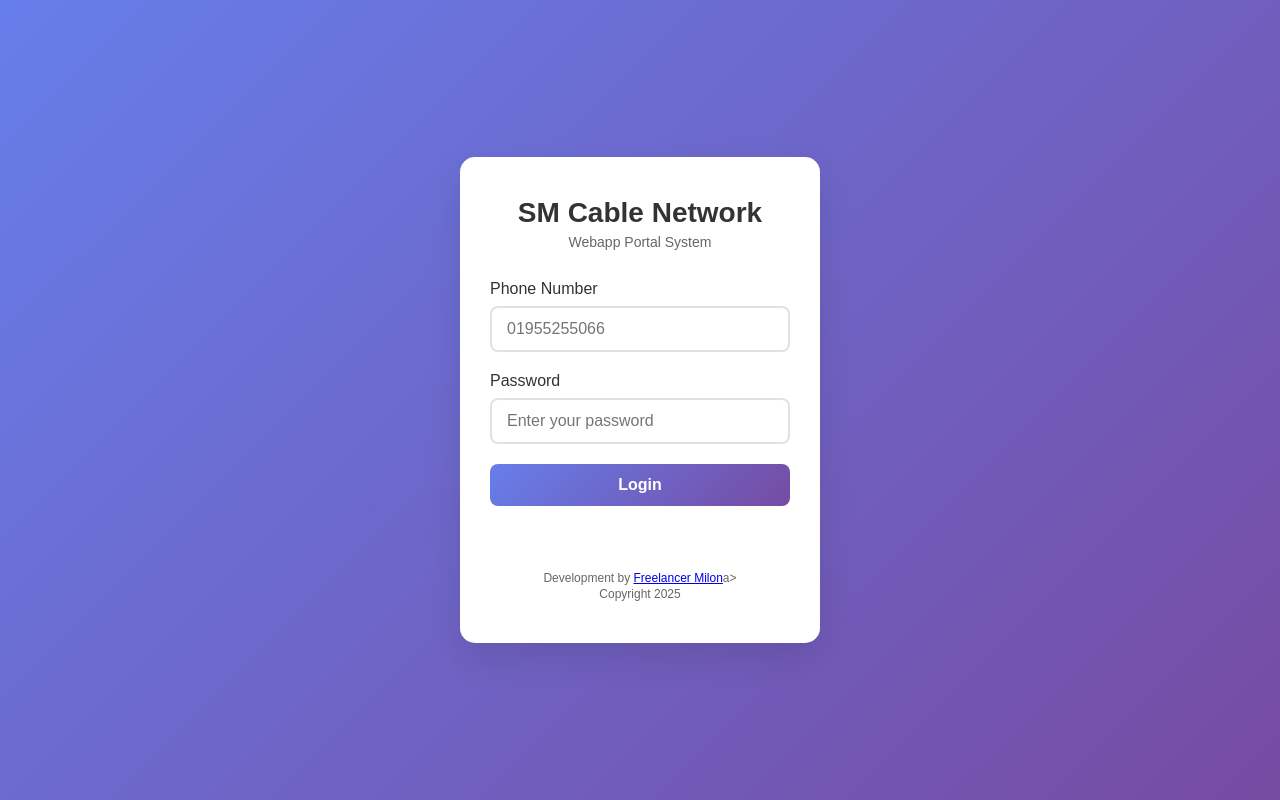
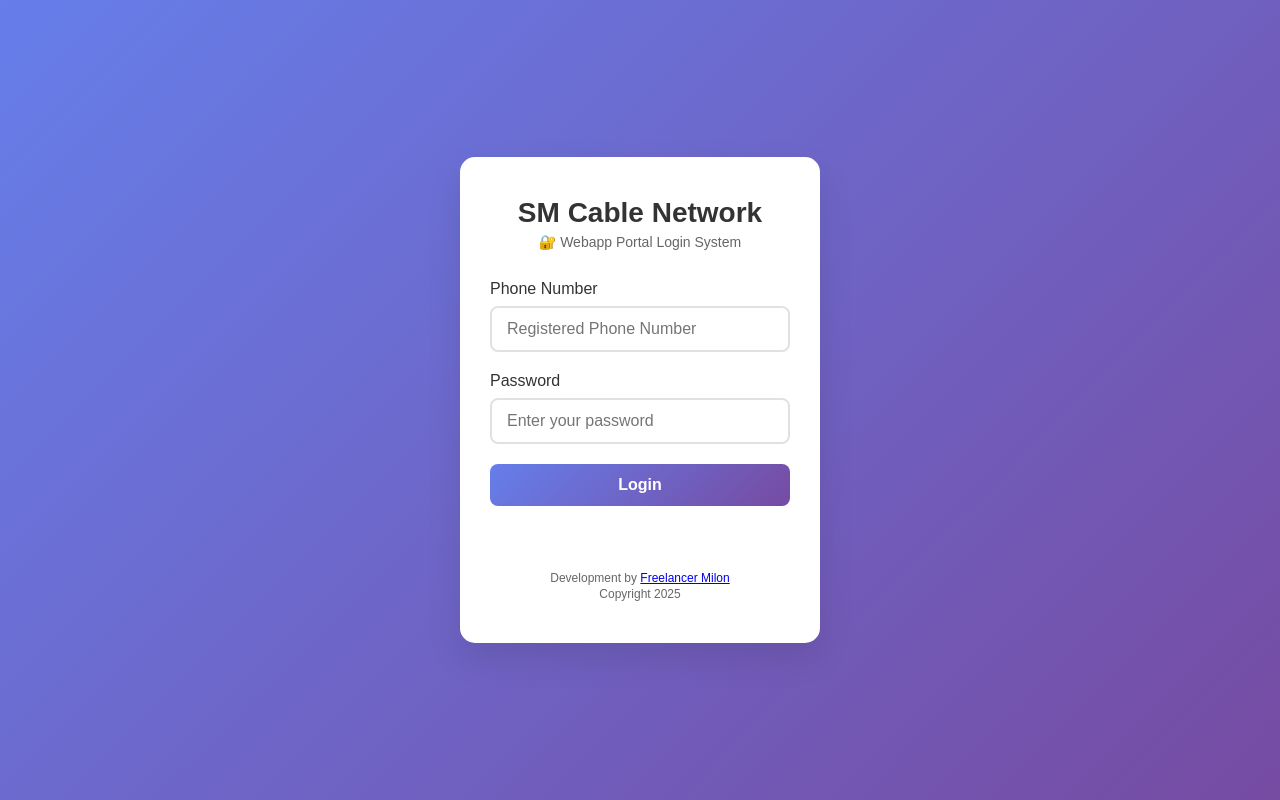
Before and after one commit to smcablenet/login, a plain HTML site: page index.html in a window 1280 px wide. Drawn offline with nearby package versions, Linux system fonts and the light colour scheme.

Commit message:
Update index.html

```diff
--- a/index.html
+++ b/index.html
@@ -12,13 +12,13 @@
         <div class="login-box">
             <div class="logo">
                 <h1>SM Cable Network</h1>
-                <p>Webapp Portal System</p>
+                <p>🔐 Webapp Portal Login System</p>
             </div>
 
             <form id="loginForm">
                 <div class="form-group">
                     <label for="phone">Phone Number</label>
-                    <input type="tel" id="phone" placeholder="01955255066" required>
+                    <input type="tel" id="phone" placeholder="Registered Phone Number" required>
                 </div>
 
                 <div class="form-group">
@@ -32,7 +32,7 @@
             </form>
 
             <div class="footer">
-                <p>Development by <a href="https://facebook.com/itsmilonbro">Freelancer Milon</a>a></p>
+                <p>Development by <a href="https://facebook.com/itsmilonbro">Freelancer Milon</a></p>
                 <p>Copyright 2025 </p>
             </div>
         </div>
```
